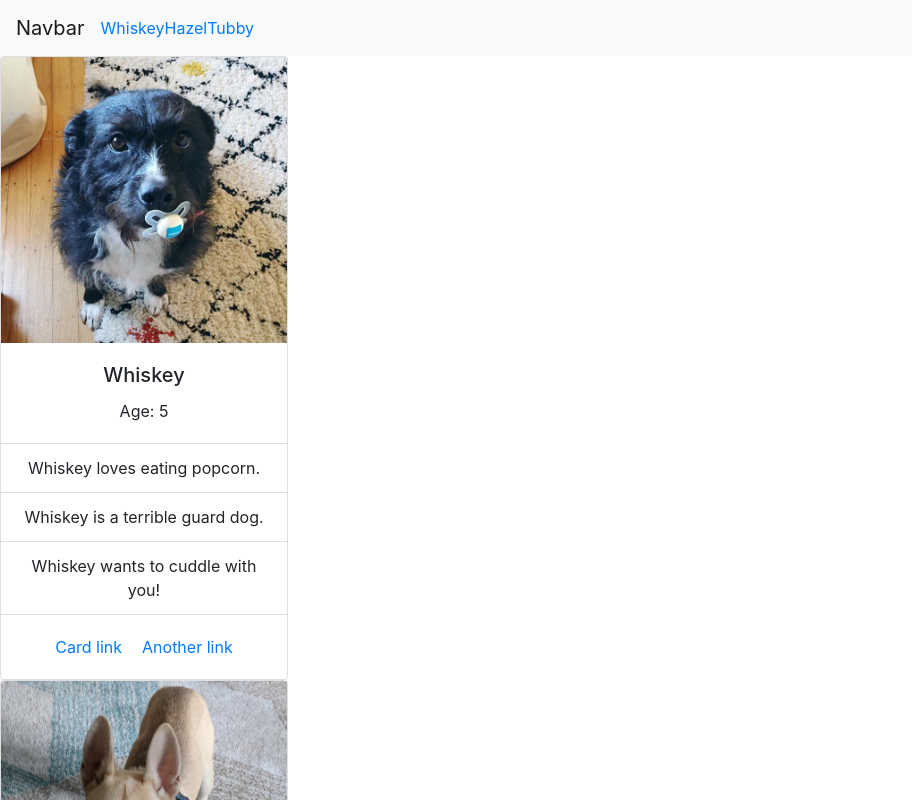
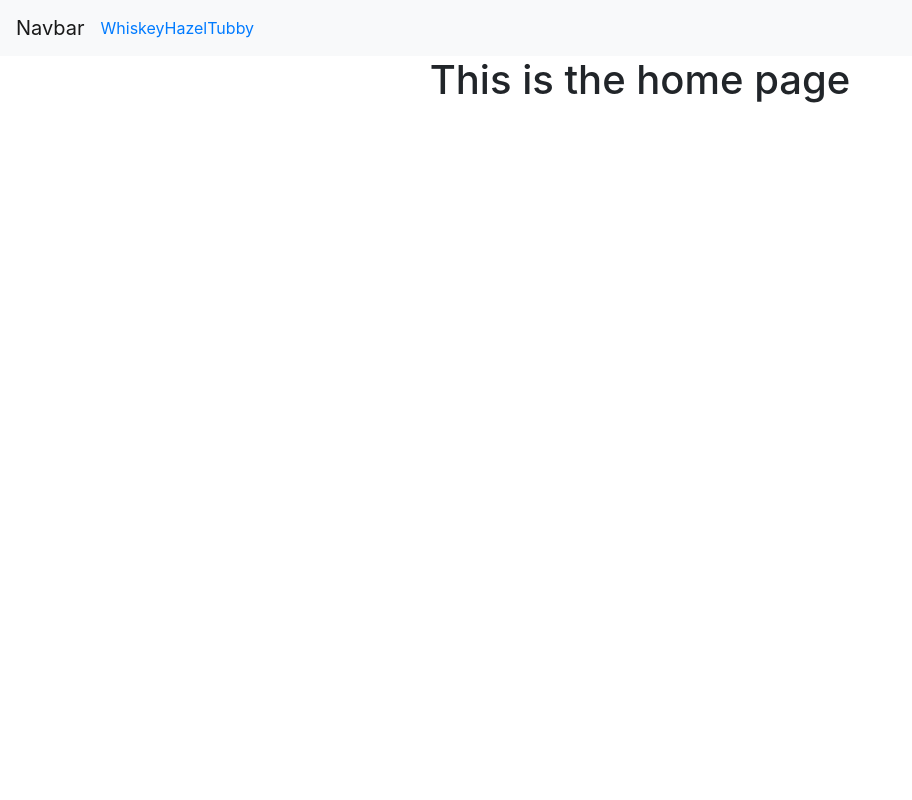
Before and after one commit to Guillermo-Martin/react-router-dog-finder, a React (Create React App) app: page / in a window 1280 px wide. Shown: the top 800 px of the page, without its empty margins (0-912 px from the left). Built offline with nearby package versions, Linux system fonts and the light colour scheme.

Commit message:
Add key prop to Navbar links and add root Route

```diff
--- a/src/App.js
+++ b/src/App.js
@@ -1,9 +1,9 @@
 import React, { Component } from 'react';
 import { BrowserRouter as Router, Route } from 'react-router-dom';
-import { Link } from 'react-router-dom';
+import { Link, Switch } from 'react-router-dom';
 import './App.css';
 import Navbar from './components/Navbar';
-// import Home from './containers/Home';
+import Home from './containers/Home';
 import Card from './components/Card';
 import whiskey from './assets/images/whiskey.jpg';
 import hazel from './assets/images/hazel.jpg';
@@ -47,6 +47,9 @@ class App extends Component {
   }
 
   render() {
+    // for each dog in the array, pass the source to home OR pass the array to home
+
+
     // render a card for each dog in the array
     const dogsArr = this.props.dogs.map(dog =>
       <Card
@@ -60,7 +63,7 @@ class App extends Component {
     // render a <li> for every dog in the array and pass to Navbar
     // each dog name will be a <Link>
     const navLinksArr = this.props.dogs.map(dog =>
-      <Link to={dog.name}>
+      <Link to={dog.name} key={dog.name}>
         <li>{dog.name}</li>
       </Link>
     );
@@ -69,7 +72,9 @@ class App extends Component {
       <div className="App">
         <Router>
           <Navbar links={navLinksArr} />
-          <p>{dogsArr}</p>
+          {/* Render a component with dogs array */}
+          <Route exact path="/" render={() => <Home dogs={this.props.dogs} />} />
+          {/* <p>{dogsArr}</p> */}
         </Router>
 
      </div>
--- a/src/containers/Home.js
+++ b/src/containers/Home.js
@@ -5,29 +5,18 @@ import Navbar from '../components/Navbar';
 class Home extends Component {
 
   render() {
-    // render a card for each dog in the array
-    const dogsArr = this.props.dogs.map(dog =>
-      <Card
-        name={dog.name}
-        age={dog.age}
-        facts={dog.facts}
-      />
-    );
 
-    // render a <li> for every dog in the array and pass to Navbar
-    const navLinksArr = this.props.dogs.map(dog =>
-      <li>{dog.name}</li>
-    )
+    const allDogs = this.props.dogs;
 
     return (
       <div>
-        <Navbar
-          links={navLinksArr}
-        />
-        <p>{dogsArr}</p>
+        <h1>This is the home page</h1>
       </div>
-    )
+    );
   }
 }
 
 export default Home;
+
+
+// create an array and pass it down to home
```
